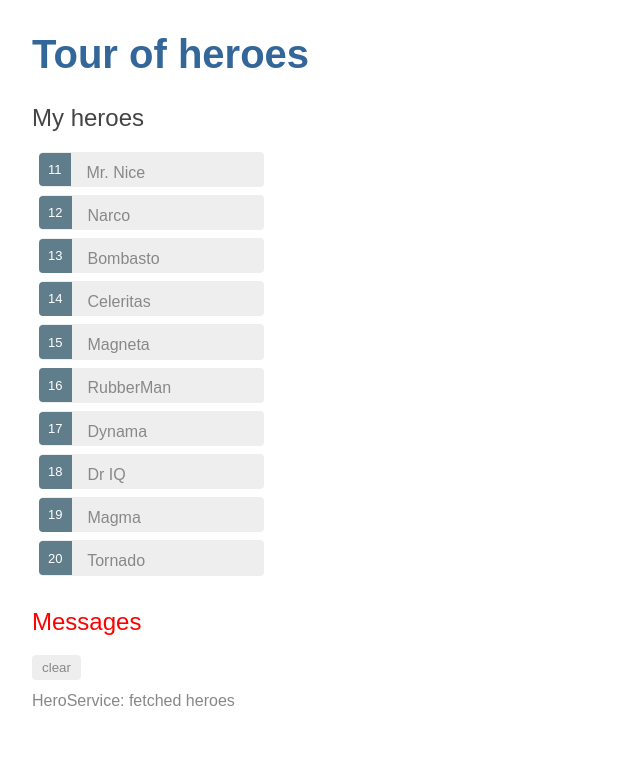
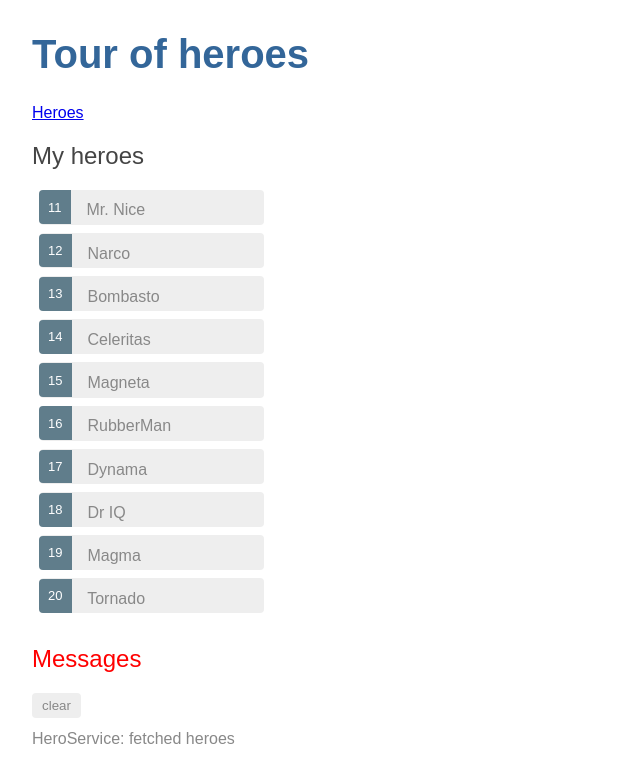
Before and after one commit to martaProsniak/angular-tour-of-heroes, an Angular app: page /heroes in a window 1280 px wide. Shown: the top 782 px of the page, without its empty margins (0-640 px from the left). Built offline with nearby package versions, Linux system fonts and the light colour scheme.

Commit message:
add router outlet and router link for Heroes Component

```diff
--- a/src/app/app.component.html
+++ b/src/app/app.component.html
@@ -1,5 +1,8 @@
 <!--The content below is only a placeholder and can be replaced.-->
 
 <h1>{{title}}</h1> <!-- {{variable}} interpolation binding syntax-->
-<app-heroes></app-heroes>
+<nav>
+  <a routerLink="/heroes">Heroes</a>
+</nav>
+<router-outlet></router-outlet>
 <app-messages></app-messages>
```
Also changed, not shown: src/app/app-routing.module.ts (+1 -16 lines).
